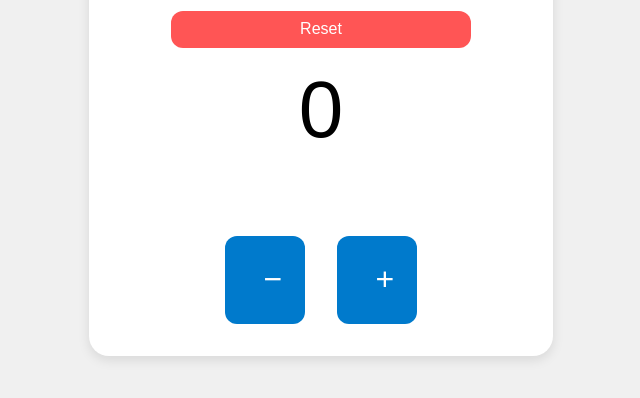
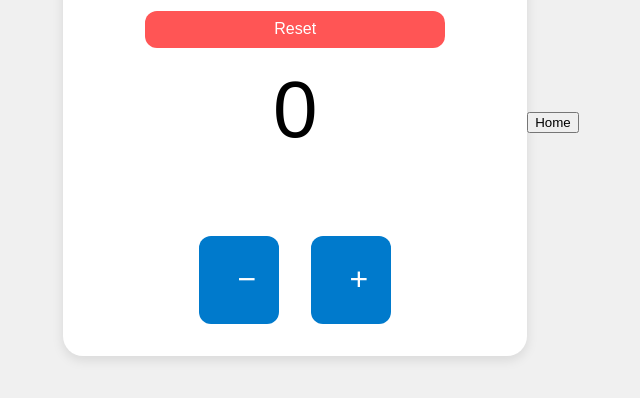
Before and after one commit to justeyoung/learning-app, a plain HTML site: page docs/counter.html in a window 1280 px wide. Shown: the part 278-676 px from the top of the page, without its empty margins (319-959 px from the left). Drawn offline with Linux system fonts and the light colour scheme.

Commit message:
Update counter.html

```diff
--- a/docs/counter.html
+++ b/docs/counter.html
@@ -23,6 +23,10 @@
   <!-- Preload click sound -->
   <audio id="clickAudio" src="click.mp3" preload="auto"></audio>
 
+  <a href="index.html">
+    <button class="home-btn">Home</button>
+  </a>
+
   <script src="counter.js"></script>
 </body>
 </html>
```
